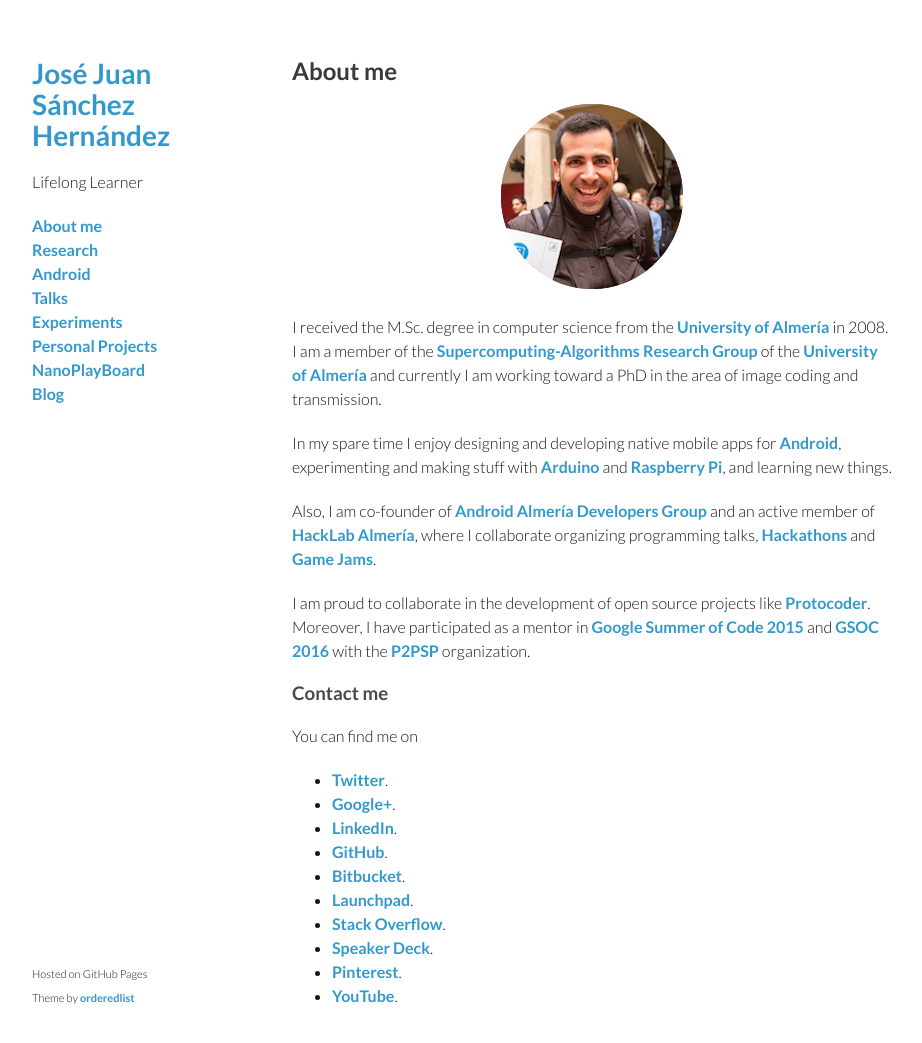
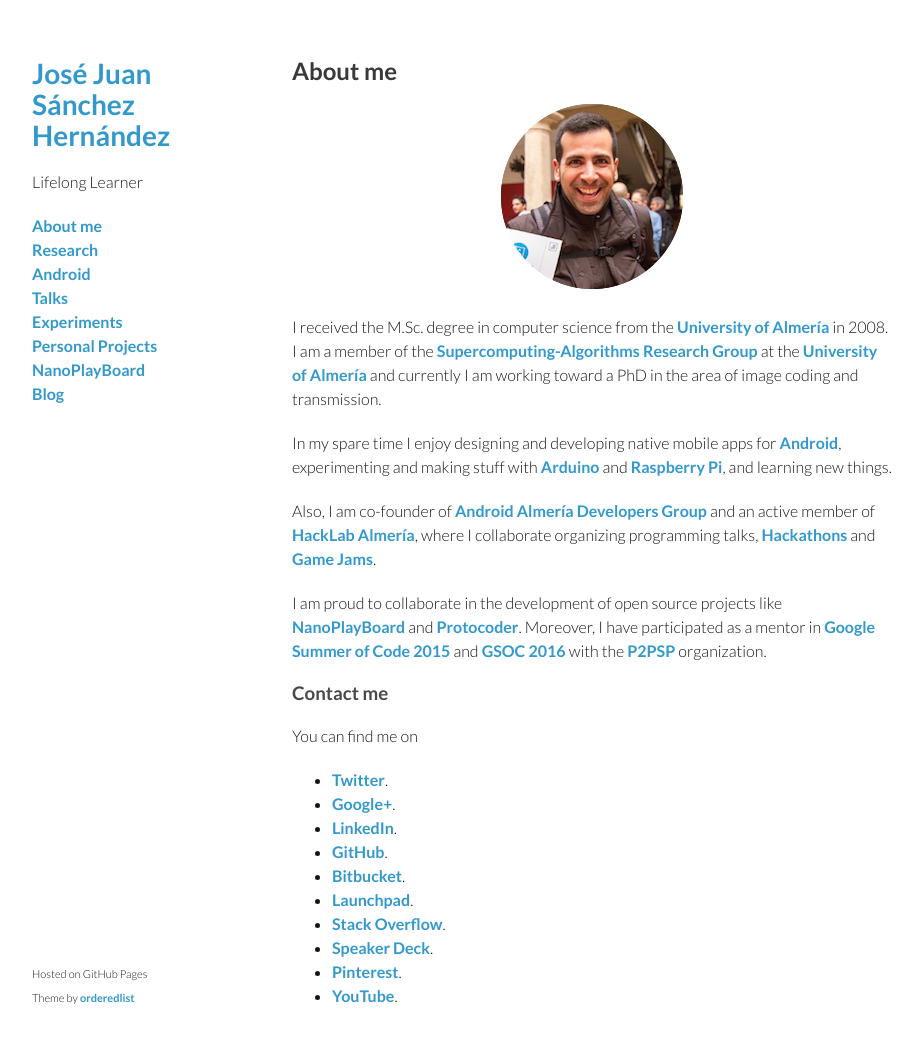
Before and after one commit to josejuansanchez/josejuansanchez.github.io, a Jekyll site: the page built from about/index.md, in a window 1280 px wide and 1078 px high. Shown: the top 1043 px of the window, without its empty margins (178-1100 px from the left). Built offline with Jekyll 4.4.1, drawn with Linux system fonts in a browser that asks for light colours.

Commit message:
Added new info

```diff
--- a/about/index.md
+++ b/about/index.md
@@ -11,7 +11,7 @@
 
 I received the M.Sc. degree in computer science from the [University of
 Almería][1] in 2008. I am a member of the [Supercomputing-Algorithms
-Research Group][2] of the [University of Almería][3] and currently I am
+Research Group][2] at the [University of Almería][3] and currently I am
 working toward a PhD in the area of image coding and transmission.
 
 In my spare time I enjoy designing and developing native mobile apps for
@@ -23,7 +23,7 @@
 [Hackathons][9] and [Game Jams][13].
 
 I am proud to collaborate in the development of open source projects
-like [Protocoder][10]. Moreover, I have participated as a mentor in
+like [NanoPlayBoard][15] and [Protocoder][10]. Moreover, I have participated as a mentor in
 [Google Summer of Code 2015][11] and [GSOC 2016][14] with the [P2PSP][12] organization.
 
 ### Contact me
```
Also changed, not shown: other parts of about/index.md (+1 -0 lines).
